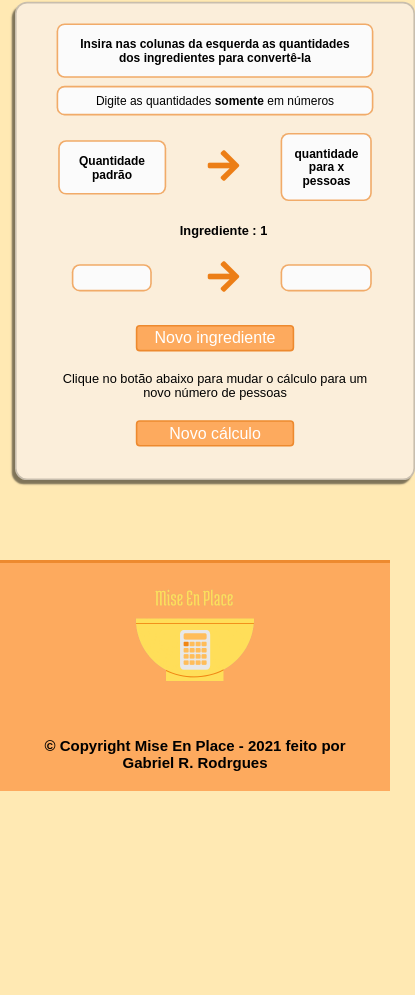
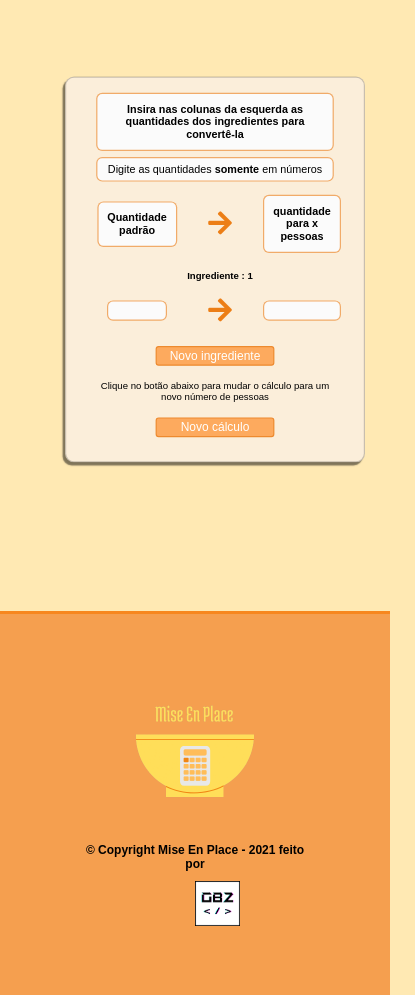
Before and after one commit to Vitor7rs/mise-en-place, a plain HTML site: page index.html in a window 390 px wide. Shown: the part 784-1779 px from the top of the page, 415 px wide, since content can reach past the window. Before the commit the page ends 1575 px from the top, so only its background shows below. Drawn offline with nearby package versions, Linux system fonts and the light colour scheme.

Commit message:
Ajustes no design do footer

```diff
--- a/css/style.css
+++ b/css/style.css
@@ -12,7 +12,7 @@ body {
 header {
   display: flex;
   justify-content: center;
-  height: 320px;
+  height: 280px;
 }
 .img-header {
   margin-top: -80px;
@@ -26,12 +26,18 @@ footer {
   display: flex;
   flex-wrap: wrap;
   justify-content: center;
-  border-top: solid 3px #ed8a2f;
-  background: #fdaa5e;
+  border-top: solid 3px #f7871e;
+  background: #f59f4f;
+  padding: 65px;
+}
+ul {
+  list-style-type: none;
+  display: flex;
+  align-items: center;
 }
 
 .img-footer {
- margin: -50px 0px;
+  margin: -50px 0px;
   width: 250px;
 }
 .copyright {
@@ -39,13 +45,19 @@ footer {
   display: flex;
   justify-content: center;
   align-items: center;
-  padding: 20px;
-
 }
 .copyright p {
   font-size: 15px;
   font-weight: bold;
-  text-align: center;
+  text-align: right;
+  padding: 10px;
+}
+.logo-ajust {
+  margin: 0px -240px 0px 0px;
+  display: block;
+}
+.gbr-logo {
+  width: 45px;
 }
 
 /* Cards */
@@ -107,7 +119,7 @@ footer {
   padding: 0px 50px;
   color: #ec7e16;
 }
-.new-calc-text {
+.text-center {
   text-align: center;
   font-weight: 500;
 }
@@ -165,9 +177,34 @@ input:focus-visible {
   display: none;
 }
 
-@media only screen and (max-width: 425px) {
+@media only screen and (max-width: 480px) {
   .card-2 {
-    transform: scale(0.8);
+    transform: scale(0.6);
     margin-left: -35px;
   }
+
+  .text-box {
+    font-size: 18px;
+  }
+  ul {
+    list-style-type: none;
+    display: flex;
+    align-items: center;
+    flex-wrap: wrap;
+  }
+
+  .copyright p {
+    font-size: 12px;
+    font-weight: bold;
+    text-align: center;
+    padding: 10px;
+  }
+  .logo-ajust {
+    margin: 0px -240px 0px 0px;
+    display: block;
+  }
+  .gbr-logo {
+    width: 45px;
+    margin-left: 130px;
+  }
 }
--- a/index.html
+++ b/index.html
@@ -23,8 +23,11 @@
       <section class="container card-1  ">
         <div class="card-spacing">
           <p class="text-box home-text">
-            Bem vindo ao mise-en-place! Seu conversor de porções de receitas
-            prático! Insira abaixo as informações para iniciarmos:
+            Bem vindo ao Mise En Place, seu conversor de porções para  receitas!
+
+          </p>
+          <p class="text-center">
+            Insira as informações abaixo:
           </p>
           <div class="amount">
             <p class="text-box">Qual a número de ingredientes?</p>
@@ -79,10 +82,9 @@
             </tr>
           </table>
           <button class="btn">Novo ingrediente</button>
-          <p class="new-calc-text">Clique no botão abaixo para mudar  o cálculo para um novo número de pessoas</p>
+          <p class="text-center">Clique no botão abaixo para mudar  o cálculo para um novo número de pessoas</p>
           <button class="btn">Novo cálculo</button>
               </div>
-
         </section>
     </main>
     <footer>
@@ -90,12 +92,18 @@
         <img src="img/logo-2.png" alt="logo-footer">
       </div>
       <div class="copyright">
+        <ul>
+          <li>
             <div>
               <p>
-            &copy; Copyright  Mise En Place - 2021 feito por Gabriel R. Rodrgues
+                &copy; Copyright  Mise En Place - 2021 feito por
               </p>
             </div>
-
+          </li>
+          <li class="logo-ajust">
+           <a href="https://github.com/gabezrodz"><img src="img/gbr-white.png" alt="gbr-logo" class="gbr-logo">
+          </li></a>
+        </ul>
       </div>
     </footer>
     <script
```
Lines whose indentation alone changed are shown as unchanged.
